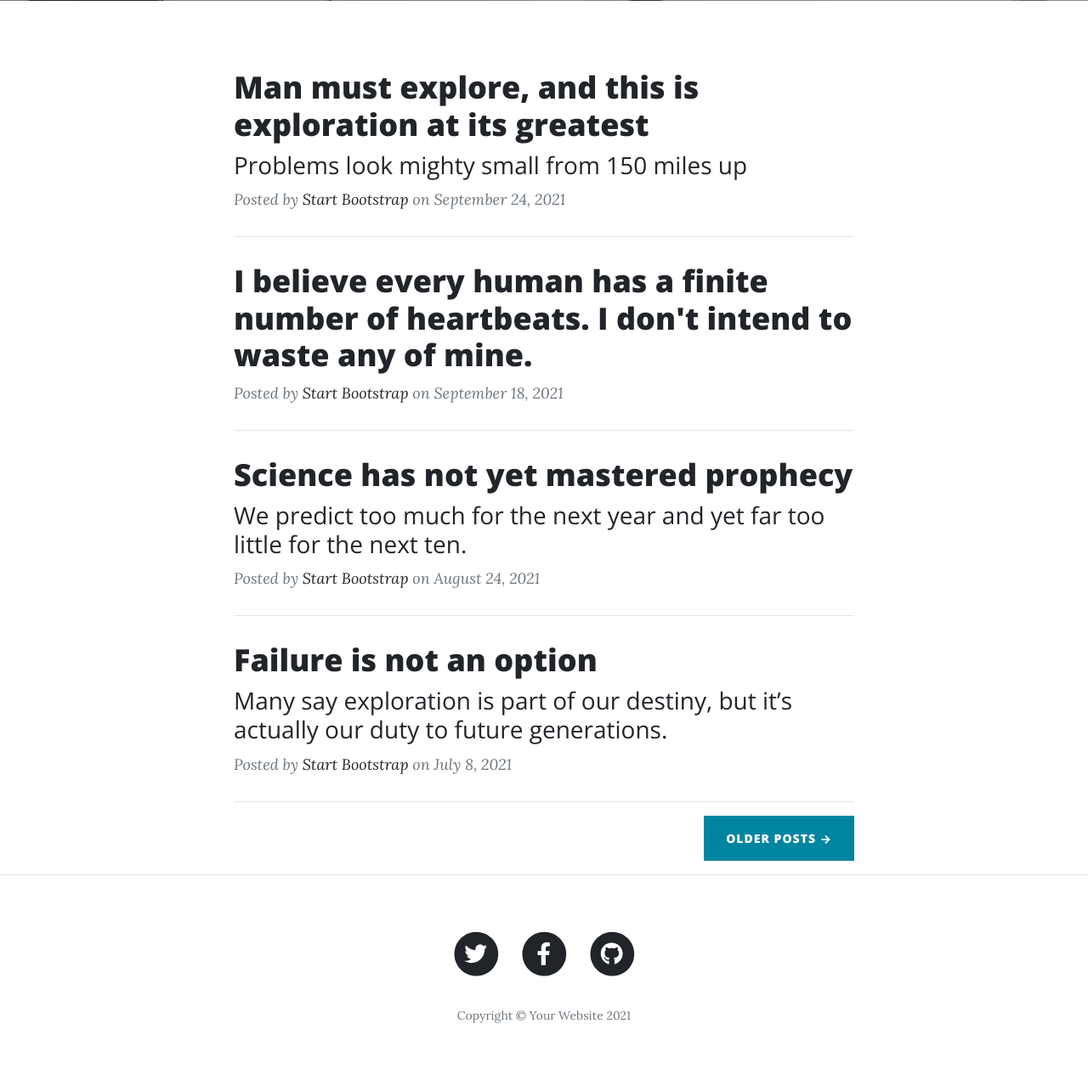
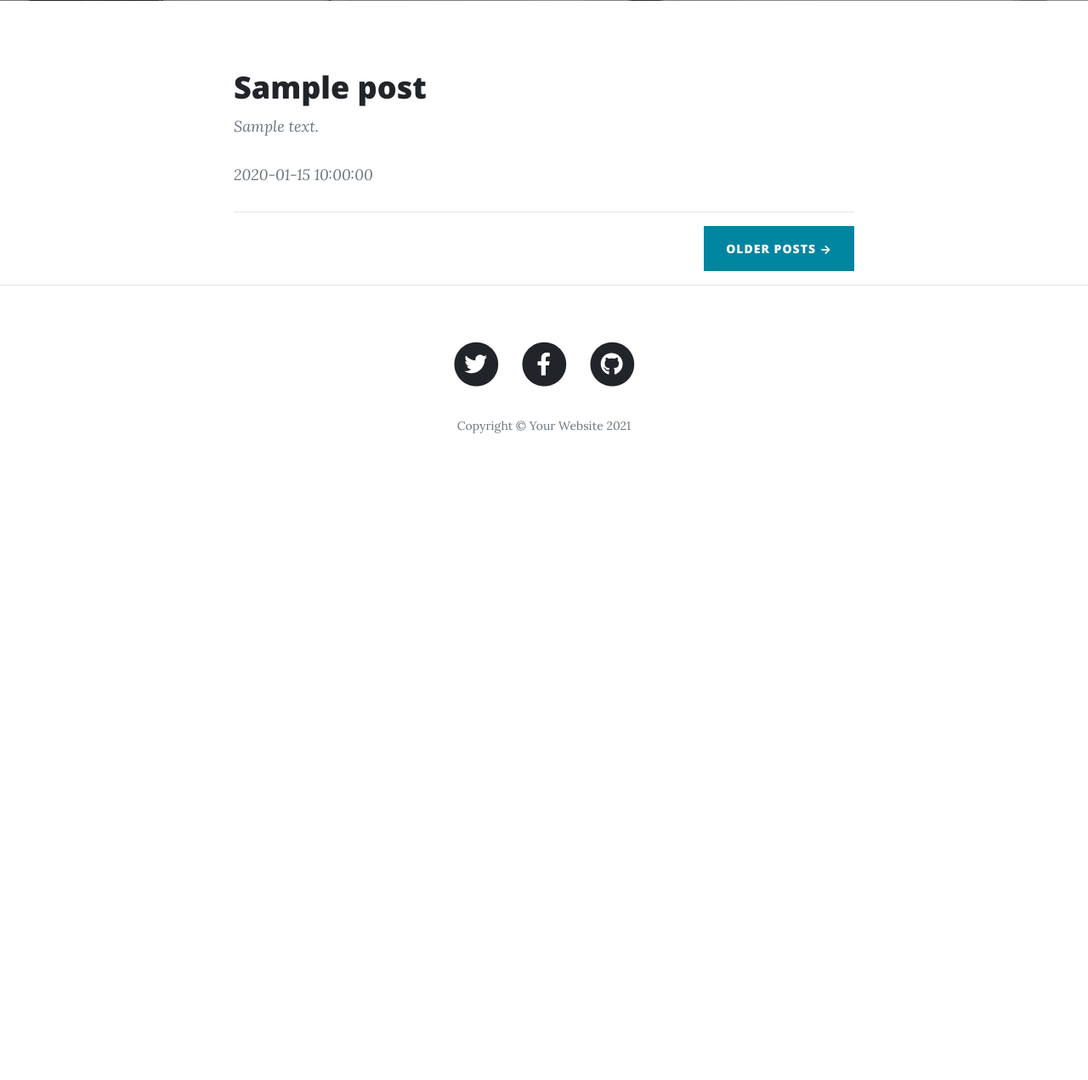
Before and after one commit to qihqi/hanblogging, a Python web app: template templates/index.html in a window 1280 px wide. Shown: the part 531-1802 px from the top of the page at 85% size. After the commit the page ends 1041 px from the top, so only its background shows below. Run offline with Jinja, Linux system fonts and the light colour scheme; the template is opened without the code that fills it: most values are stand-ins (such as "Sample title", 1, 10 or a date in 2020).

Commit message:
working on index 1

```diff
--- a/templates/index.html
+++ b/templates/index.html
@@ -52,51 +52,20 @@
         <div class="container">
             <div class="row">
                 <div class="col-lg-8 col-md-10 mx-auto">
+                    {% for post in posts %}
                     <div class="post-preview">
-                        <a href="post.html">
-                            <h2 class="post-title">Man must explore, and this is exploration at its greatest</h2>
-                            <h3 class="post-subtitle">Problems look mighty small from 150 miles up</h3>
+                        <a href="{{ post.href }}">
+                            <h2 class="post-title">{{ post.title }}</h2>
                         </a>
                         <p class="post-meta">
-                            Posted by
-                            <a href="#!">Start Bootstrap</a>
-                            on September 24, 2021
+                        {{post.summary}}
+                        </p>
+                        <p class="post-meta">
+                        {{post.date}}
                         </p>
                     </div>
                     <hr />
-                    <div class="post-preview">
-                        <a href="post.html"><h2 class="post-title">I believe every human has a finite number of heartbeats. I don't intend to waste any of mine.</h2></a>
-                        <p class="post-meta">
-                            Posted by
-                            <a href="#!">Start Bootstrap</a>
-                            on September 18, 2021
-                        </p>
-                    </div>
-                    <hr />
-                    <div class="post-preview">
-                        <a href="post.html">
-                            <h2 class="post-title">Science has not yet mastered prophecy</h2>
-                            <h3 class="post-subtitle">We predict too much for the next year and yet far too little for the next ten.</h3>
-                        </a>
-                        <p class="post-meta">
-                            Posted by
-                            <a href="#!">Start Bootstrap</a>
-                            on August 24, 2021
-                        </p>
-                    </div>
-                    <hr />
-                    <div class="post-preview">
-                        <a href="post.html">
-                            <h2 class="post-title">Failure is not an option</h2>
-                            <h3 class="post-subtitle">Many say exploration is part of our destiny, but it’s actually our duty to future generations.</h3>
-                        </a>
-                        <p class="post-meta">
-                            Posted by
-                            <a href="#!">Start Bootstrap</a>
-                            on July 8, 2021
-                        </p>
-                    </div>
-                    <hr />
+                    {% endfor %}
                     <!-- Pager-->
                     <div class="clearfix"><a class="btn btn-primary float-right" href="#!">Older Posts →</a></div>
                 </div>
```
Also changed, not shown: main.py (+52 -1 lines).
